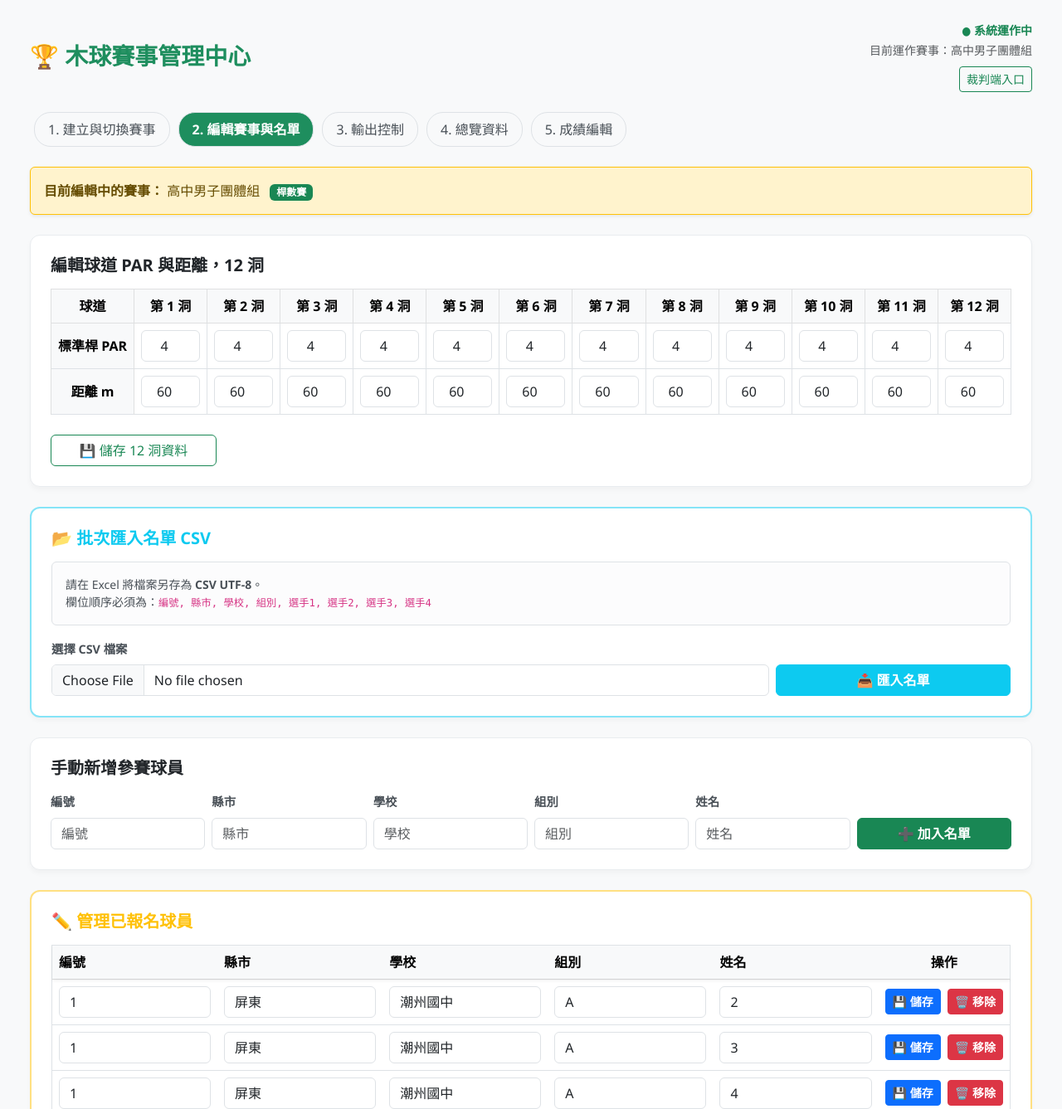
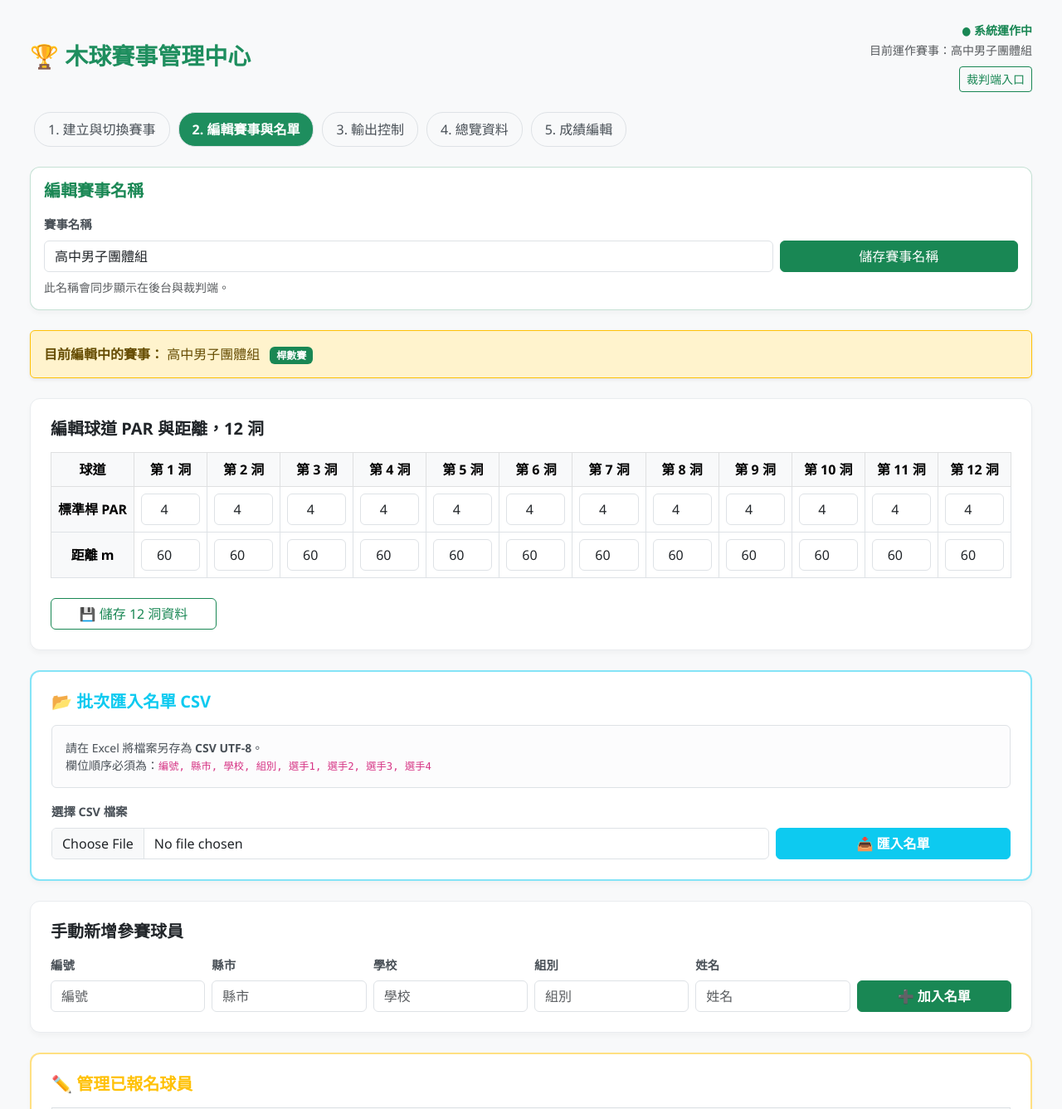
Before and after one commit to a42678780-web/woodball-system, a Flask app: page /admin in a window 1280 px wide, after a click on "2. 編輯賽事與名單". Shown: the top 1337 px of the page at 83% size. Run offline with Flask 3, Linux system fonts and the light colour scheme; some libraries are stand-ins or nearby versions.

Commit message:
Update admin.html

```diff
--- a/templates/admin.html
+++ b/templates/admin.html
@@ -81,6 +81,20 @@
         </div>
 
         <div class="tab-pane fade" id="tab2">
+                <div class="card p-3 mb-4 border-success border-opacity-25">
+                    <h5 class="fw-bold text-success mb-3">編輯賽事名稱</h5>
+                    <div class="row g-2 align-items-end">
+                        <div class="col-md-9">
+                            <label class="form-label">賽事名稱</label>
+                            <input type="text" class="form-control" id="editMatchNameInput" value="{{ course.match_name }}">
+                        </div>
+                        <div class="col-md-3">
+                            <button class="btn btn-success w-100" onclick="updateMatchName()">儲存賽事名稱</button>
+                        </div>
+                    </div>
+                    <div class="small text-muted mt-2">此名稱會同步顯示在後台與裁判端。</div>
+                </div>
+
             <div class="alert alert-warning mb-4 shadow-sm border-warning">
                 <strong>目前編輯中的賽事：</strong> {{ course.match_name }}
                 <span class="badge bg-success ms-2">{{ course.match_type }}</span>
@@ -179,7 +193,36 @@
                     const holeData = {{ course.holes|tojson }};
                     const currentMatchName = "{{ course.match_name }}";
                     const currentMatchType = "{{ course.match_type }}";
-                </script>
+
+function updateMatchName() {
+    const input = document.getElementById('editMatchNameInput');
+    if (!input) return;
+
+    const matchName = input.value.trim();
+
+    if (!matchName) {
+        alert('賽事名稱不可空白');
+        return;
+    }
+
+    fetch('/api/update_match_name', {
+        method:'POST',
+        headers:{'Content-Type':'application/json'},
+        body:JSON.stringify({ match_name: matchName })
+    })
+    .then(r => r.json())
+    .then(data => {
+        if (data.status === 'success') {
+            alert('賽事名稱已更新');
+            window.location.reload();
+        } else {
+            alert(data.message || '更新失敗');
+        }
+    })
+    .catch(() => alert('連線失敗'));
+}
+
+</script>
 
                 <div class="row g-4">
                     <div class="col-12">
```
